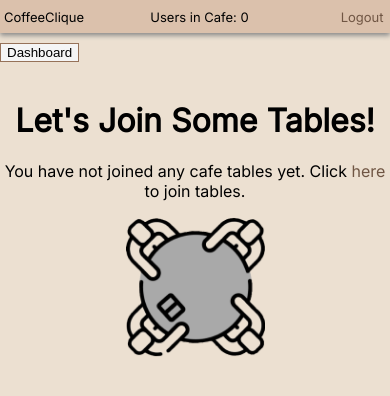
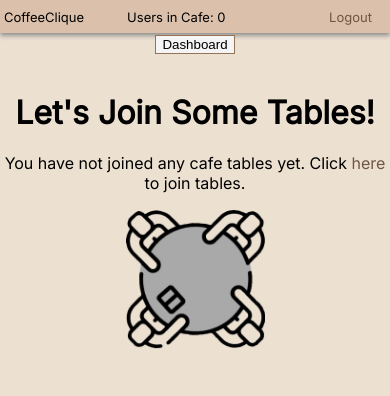
Before and after one commit to vuhctreh/GSEP_F_In_The_Chat, a Django app: page /table_view in a window 390 px wide. Shown: the top 396 px of the page. Run offline with Django 3.2, Linux system fonts and the light colour scheme; a user stored in the database is signed in; data comes from the database, SQL or seed files in the repository.

Commit message:
minor css updates

```diff
--- a/app/static/css/basic.css
+++ b/app/static/css/basic.css
@@ -99,7 +99,7 @@ a:active {
         width: 35%;
     }
 
-    .logout {
-        width: 29%;
+    .app_name {
+        width: 26%;
     }
 }
--- a/app/static/css/dashboard.css
+++ b/app/static/css/dashboard.css
@@ -110,7 +110,9 @@ li {
 .collectables {
     text-align: center;
     border-top: 1px solid black;
+    border-bottom: 1px solid black;
     padding-top: 5%;
+    padding-bottom: 5%;
 }
 
 
--- a/app/static/css/table_view.css
+++ b/app/static/css/table_view.css
@@ -35,8 +35,7 @@ button{
   border: 1.8px solid #967259;
   transition-duration: 0.4s;
   width: fit-content
-  margin-left: 46%;
-  margin-top: 2.5%;
+  margin-top: 5%;
 }
 
 button:hover {
--- a/app/static/css/view_tasks.css
+++ b/app/static/css/view_tasks.css
@@ -4,8 +4,7 @@ body, html {
 
 /* Buttons */
 #dashboard {
-    margin-left: 46.1%;
-    margin-top: 2.5%;
+    margin-top: 5%;
 }
 
 button{
--- a/app/templates/table_view.html
+++ b/app/templates/table_view.html
@@ -23,7 +23,7 @@
     <a class="logout" href="{% url 'logout' %}">Logout</a>
   </div>
 
-  <button class="button" onclick="document.location='dashboard'" id="dashboard" >Dashboard</button>
+  <center><button class="button" onclick="document.location='dashboard'" id="dashboard" >Dashboard</button></center>
 
   <ul>
     {% if tables %}
--- a/app/templates/view_tasks.html
+++ b/app/templates/view_tasks.html
@@ -23,7 +23,7 @@
     <a class="logout" href="{% url 'logout' %}">Logout</a>
   </div>
 
-  <button onclick="document.location='dashboard'" id="dashboard">Dashboard</button>
+  <center><button onclick="document.location='dashboard'" id="dashboard">Dashboard</button></center>
 
   <br><br><center> You can only complete 2 student set tasks per day... choose wisely!</center> <br>
 
```
Also changed, not shown: 4 other files.
